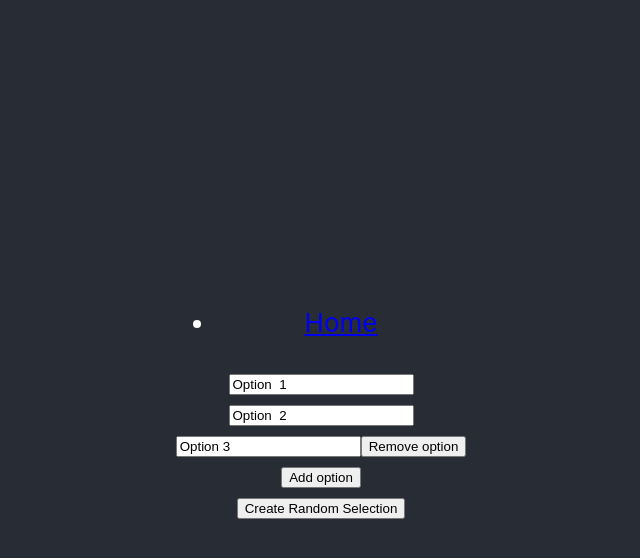
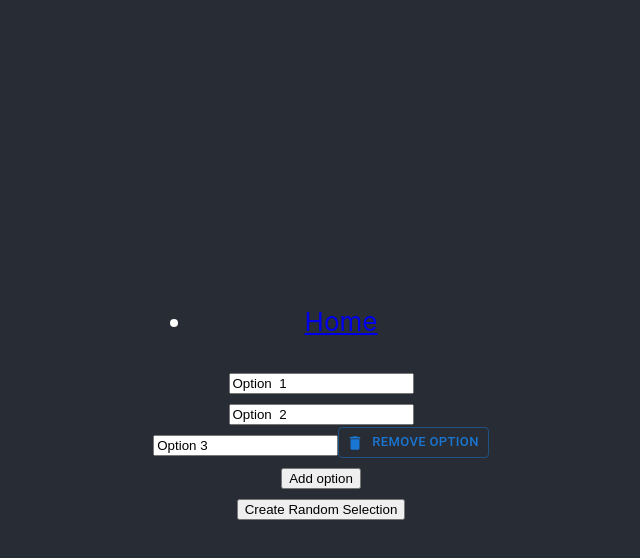
Before and after one commit to Shloyem/random-picker-fe, a React (Create React App) app: page / in a window 1280 px wide. Both pictures are taken after a click on the button "Add option". Shown: the top 558 px of the page, without its empty margins (319-959 px from the left). Built offline with nearby package versions, Linux system fonts and the light colour scheme.

Commit message:
Add styled deletion button

```diff
--- a/src/components/OptionsContainer.tsx
+++ b/src/components/OptionsContainer.tsx
@@ -1,3 +1,6 @@
+import Button from '@mui/material/Button';
+import DeleteIcon from '@mui/icons-material/Delete';
+
 type propsInfo = {
   options: string[];
   setOptions: React.Dispatch<React.SetStateAction<string[]>>;
@@ -37,14 +40,17 @@ export default function OptionsContainer(props: propsInfo): JSX.Element {
             }}
           />
           {index >= 2 ? (
-            <button
+            <Button
+              variant="outlined"
+              startIcon={<DeleteIcon />}
+              size="small"
               key={index}
               onClick={() => {
                 removeOption(index);
               }}
             >
               Remove option
-            </button>
+            </Button>
           ) : (
             <></>
           )}
```
